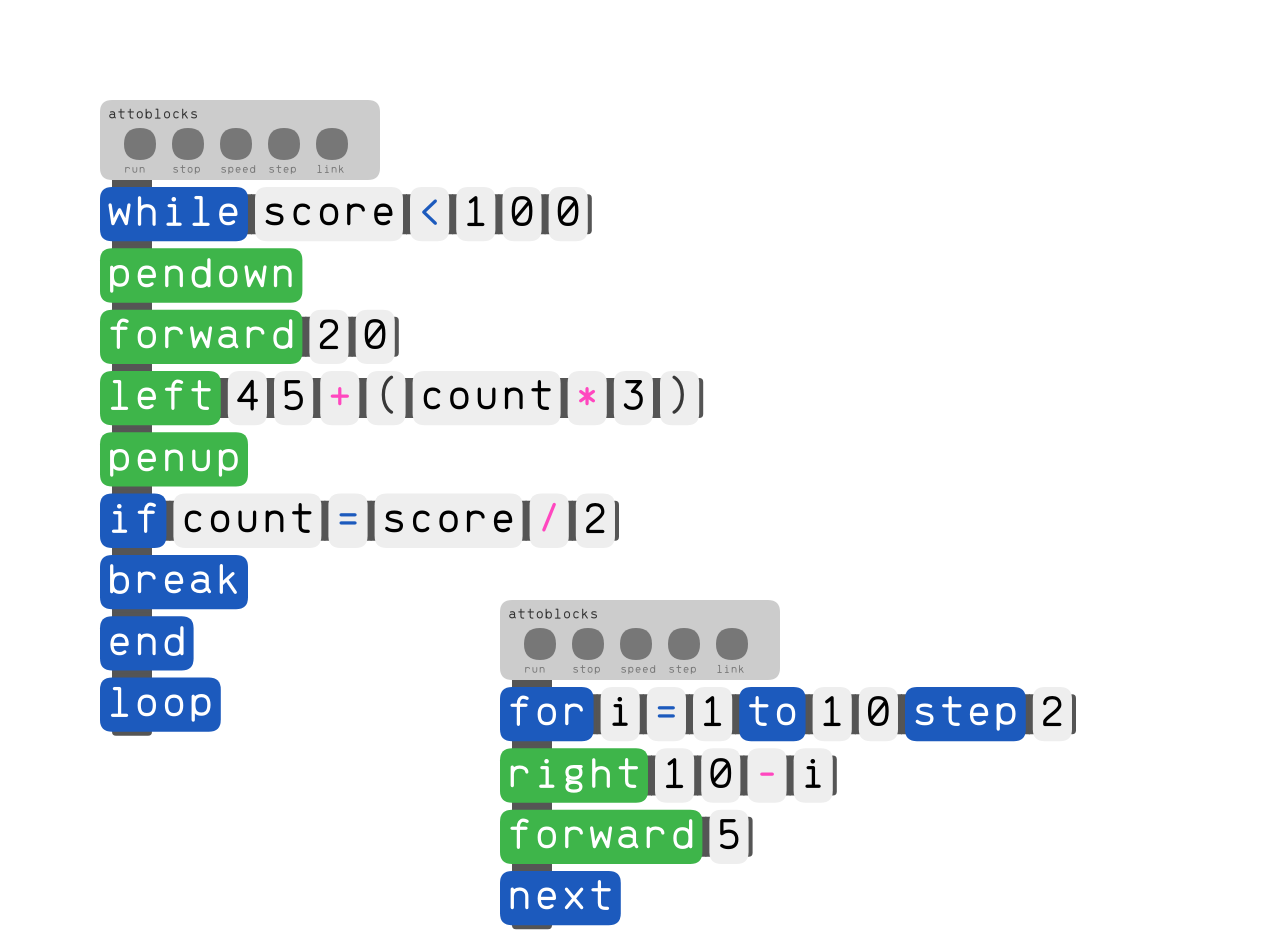
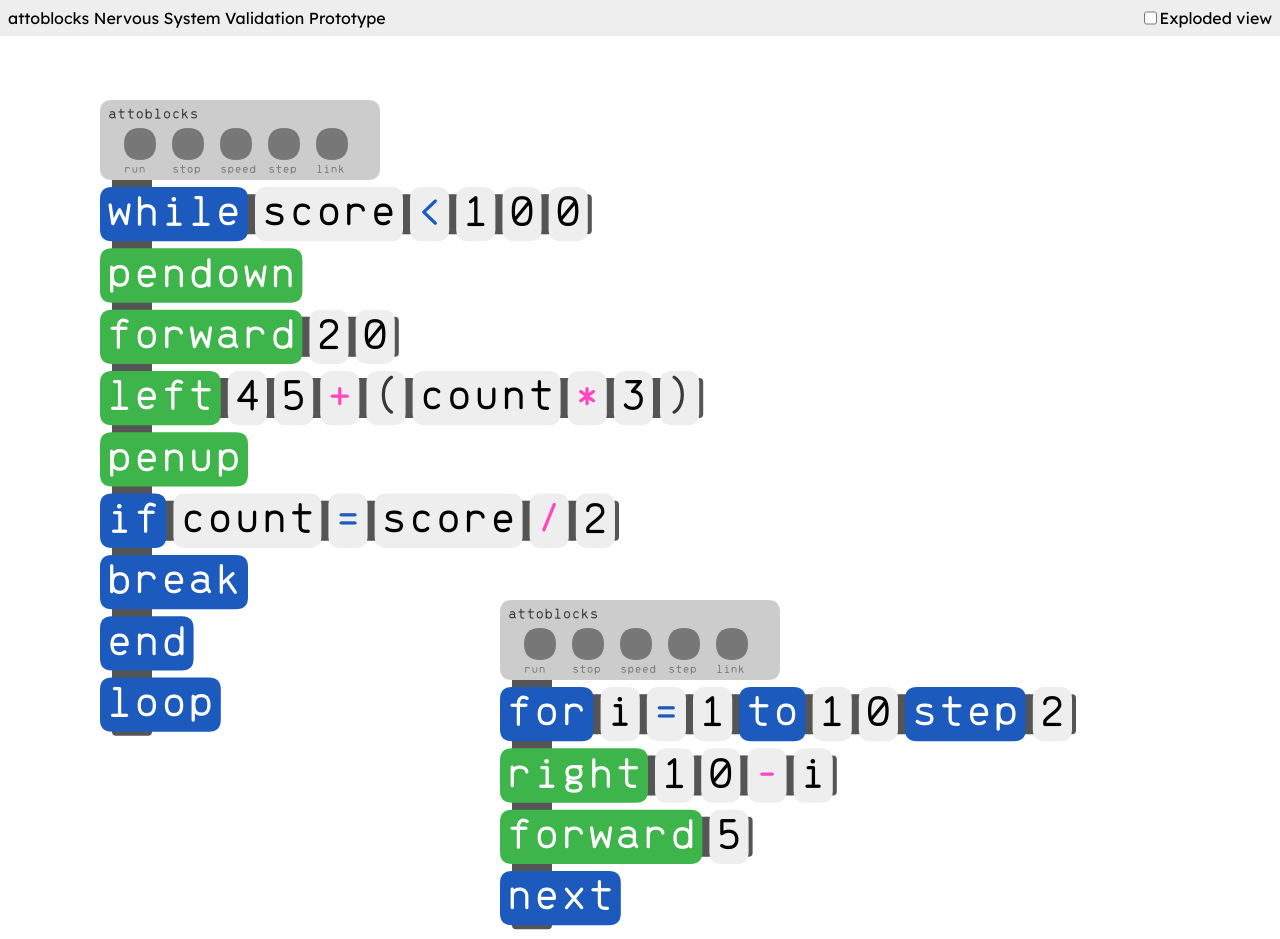
Before and after one commit to devicefuture/attoblocks, a plain HTML site: page validation/nervoussystem/index.html in a window 1280 px wide. Drawn offline with Linux system fonts and the light colour scheme.

Commit message:
Add header with option for exploded view and fix touch actions on mobile

```diff
--- a/validation/nervoussystem/index.html
+++ b/validation/nervoussystem/index.html
@@ -7,6 +7,12 @@
         <script type="module" src="script.js"></script>
     </head>
     <body>
+        <header>
+            <span>attoblocks Nervous System Validation Prototype</span>
+            <span class="spacer"></span>
+            <input type="checkbox" id="explodedView">
+            <label for="explodedView">Exploded view</label>
+        </header>
         <canvas id="workspace"></canvas>
     </body>
 </html>
--- a/validation/nervoussystem/script.js
+++ b/validation/nervoussystem/script.js
@@ -1,6 +1,7 @@
 import * as factory from "./factory.js";
 
 export var workspace = null;
+export var explodedViewInput = null;
 export var context = null;
 export var things = [];
 
@@ -83,6 +84,7 @@ window.addEventListener("load", async function() {
     await document.fonts.load("1rem Brass Mono");
 
     workspace = document.querySelector("#workspace");
+    explodedViewInput = document.querySelector("#explodedView");
     context = workspace.getContext("2d");
 
     render();
@@ -116,7 +118,7 @@ window.addEventListener("load", async function() {
 
     block2.moveDownstreamsUnderSelf();
 
-    document.body.addEventListener("pointerdown", function(event) {
+    workspace.addEventListener("pointerdown", function(event) {
         lastPointerX = event.pageX;
         lastPointerY = event.pageY;
 
@@ -128,6 +130,12 @@ window.addEventListener("load", async function() {
         ));
 
         draggingThing?.bringToFront();
+    });
+
+    workspace.addEventListener("touchstart", function(event) {
+        if (draggingThing) {
+            event.preventDefault();
+        }
     });
 
     document.body.addEventListener("pointermove", function(event) {
--- a/validation/nervoussystem/style.css
+++ b/validation/nervoussystem/style.css
@@ -13,3 +13,17 @@ html, body {
 body {
     font-family: "Lexend Deca";
 }
+
+header {
+    position: fixed;
+    display: flex;
+    top: 0;
+    left: 0;
+    width: 100%;
+    padding: 0.5rem;
+    background-color: rgb(238, 238, 238);
+}
+
+.spacer {
+    flex-grow: 1;
+}
```
